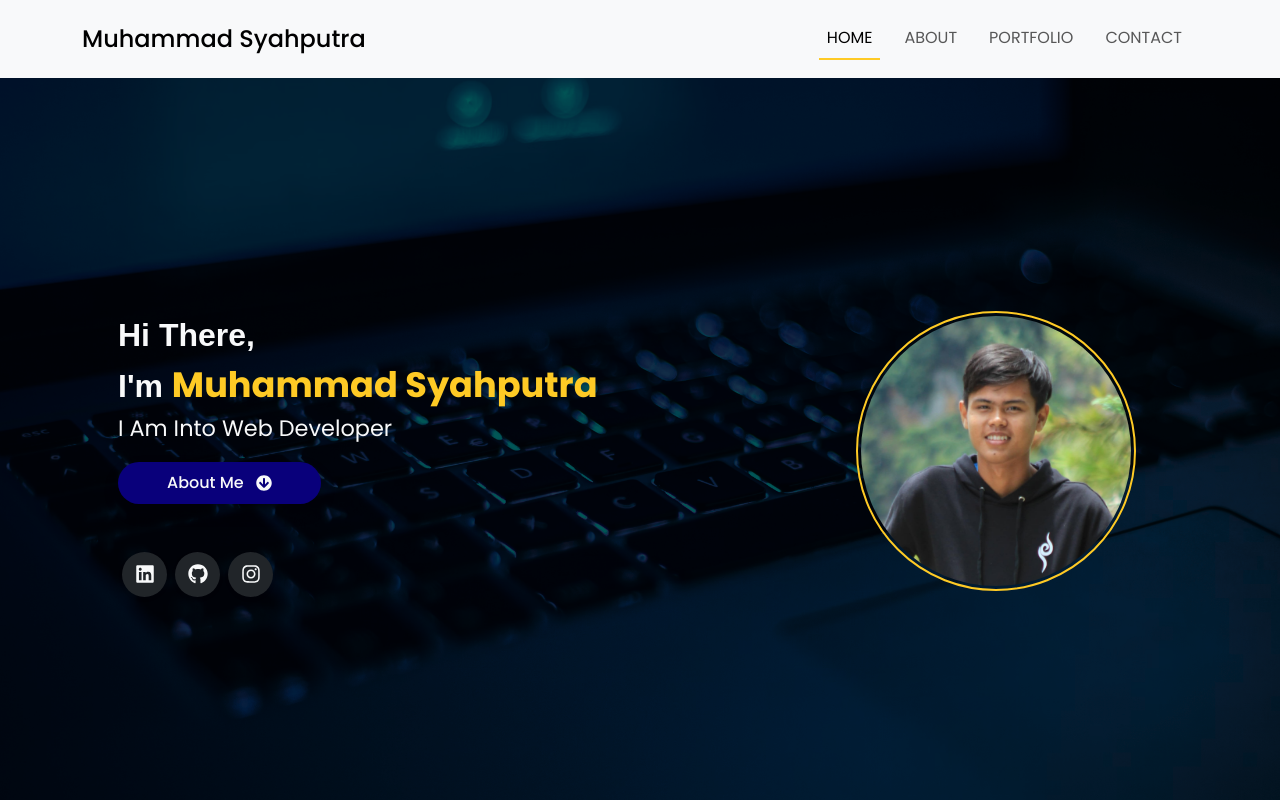
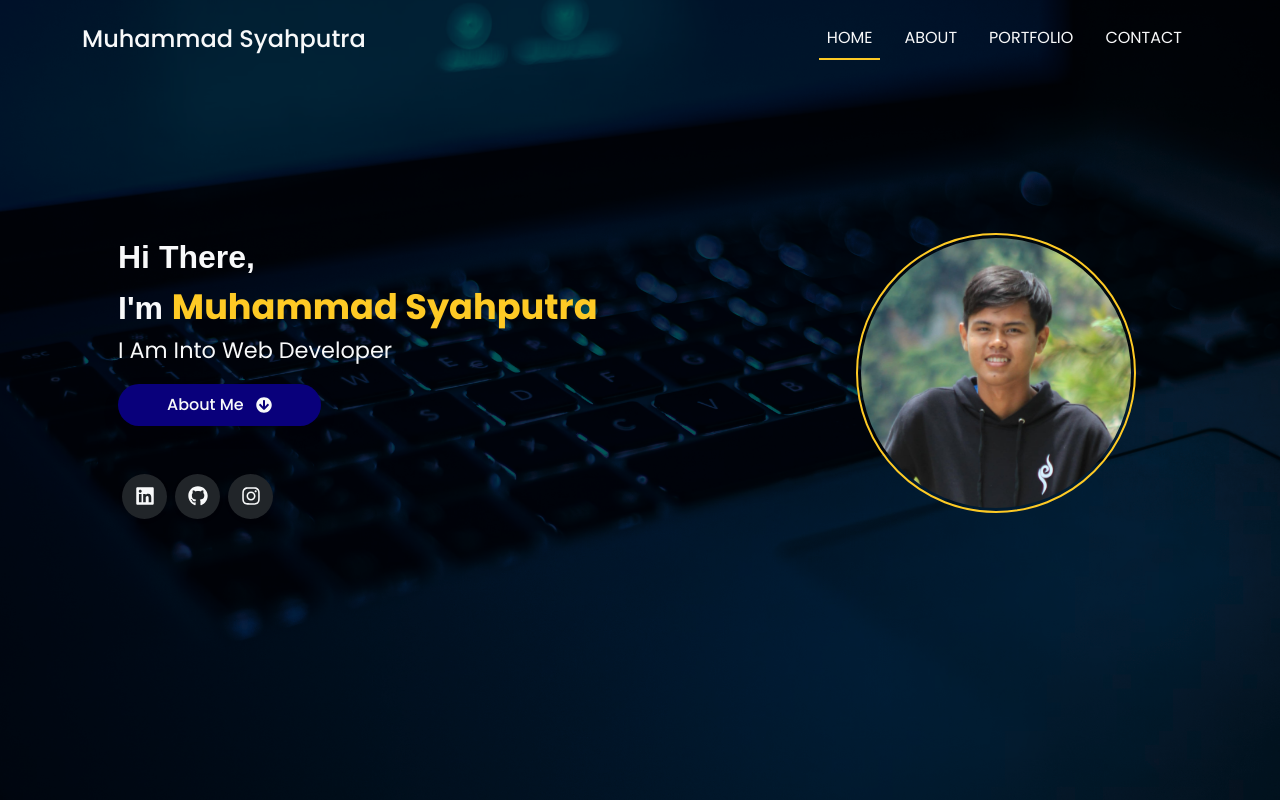
Before and after one commit to MhmmdSyahputra/Muhammad-Syahputra.github.io, a Next.js app: page / in a window 1280 px wide. Shown: the top 800 px of the page. Built offline with nearby package versions, Linux system fonts and the light colour scheme; a web font is replaced by a local one.

Commit message:
transparant navbar

```diff
--- a/app/components/navbar/navbar.css
+++ b/app/components/navbar/navbar.css
@@ -1,4 +1,19 @@
-.nav-item .active{
-    border-bottom: var(--secondary-color) 2px solid;
-    transition: transform 330ms ease-in-out;
+.nav-item .active {
+  border-bottom: var(--secondary-color) 2px solid;
+  transition: transform 330ms ease-in-out;
 }
+
+.navbar {
+  padding: 2rem;
+  transition: background-color 0.3s ease; /* Efek transisi ketika mengubah warna latar belakang */
+}
+
+.transparent {
+  color: var(--secondary-color);
+  background-color: rgba(
+    51,
+    51,
+    51,
+    0.7
+  );
+}
--- a/app/components/navbar/navbarCompent.tsx
+++ b/app/components/navbar/navbarCompent.tsx
@@ -1,15 +1,40 @@
 "use client";
-import React, { useState } from "react";
+import React, { useEffect, useState } from "react";
 import "./navbar.css";
 
 export const NavbarCompent = () => {
   const [active, setActive] = useState("home");
+  const [isTop, setIsTop] = useState(true);
+
+  useEffect(() => {
+    const handleScroll = () => {
+      const scrolled = window.scrollY > 0;
+      if (scrolled !== isTop) {
+        setIsTop(scrolled);
+      }
+    };
+
+    document.addEventListener("scroll", handleScroll);
+
+    return () => {
+      document.removeEventListener("scroll", handleScroll);
+    };
+  }, [isTop]);
 
   return (
     <>
-      <nav className="navbar navbar-expand-lg bg-body-tertiary py-3 sticky-top">
+      <nav
+        className={`navbar navbar-expand-lg py-3 ${
+          isTop ? "bg-light" : "text-light"
+        }`}
+      >
         <div className="container sticky-top">
-          <a className="navbar-brand fs-4 fw-medium" href="#">
+          <a
+            className={`navbar-brand fs-4 fw-medium ${
+              isTop ? " text-dark" : " text-light"
+            }`}
+            href="#"
+          >
             Muhammad Syahputra
           </a>
           <button
@@ -29,9 +54,9 @@ export const NavbarCompent = () => {
                 <a
                   className={`nav-link + ${
                     active === "home" ? " active" : ""
-                  } `}
+                  } ${isTop ? " text-dark" : " text-light"}`}
                   aria-current="page"
-                  href="#home"
+                  href="#"
                   onClick={() => setActive("home")}
                 >
                   HOME
@@ -39,9 +64,9 @@ export const NavbarCompent = () => {
               </li>
               <li className="nav-item mx-2">
                 <a
-                  className={`nav-link + ${
-                    active === "about" ? " active" : ""
-                  } `}
+                  className={`nav-link ${active === "about" ? " active" : ""} ${
+                    isTop ? " text-dark" : " text-light"
+                  }`}
                   href="#about"
                   onClick={() => setActive("about")}
                 >
@@ -52,7 +77,7 @@ export const NavbarCompent = () => {
                 <a
                   className={`nav-link + ${
                     active === "portfolio" ? " active" : ""
-                  } `}
+                  } ${isTop ? " text-dark" : " text-light"}`}
                   href="#portfolio"
                   onClick={() => setActive("portfolio")}
                 >
@@ -62,8 +87,8 @@ export const NavbarCompent = () => {
               <li className="nav-item mx-2">
                 <a
                   className={`nav-link + ${
-                    active === "contact" ? " active" : ""
-                  } `}
+                    active === "contact" ? " active " : ""
+                  } ${isTop ? " text-dark" : " text-light"}`}
                   href="#"
                   onClick={() => setActive("contact")}
                 >
--- a/app/page.tsx
+++ b/app/page.tsx
@@ -11,8 +11,10 @@ import Image from "next/image";
 export default function Home() {
   return (
     <>
-      <div className="fixed-topmb-4">
-        <NavbarCompent />
+      <div className="fixed-top mb-5">
+        <div className="" style={{ marginBottom: "800px" }}>
+          <NavbarCompent />
+        </div>
       </div>
       <div
         id="#home"
```
